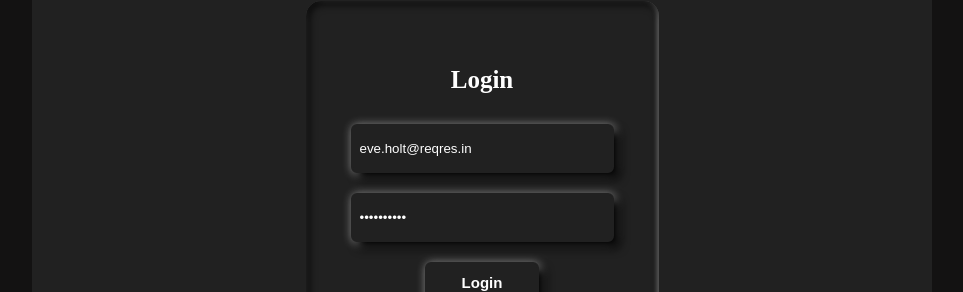
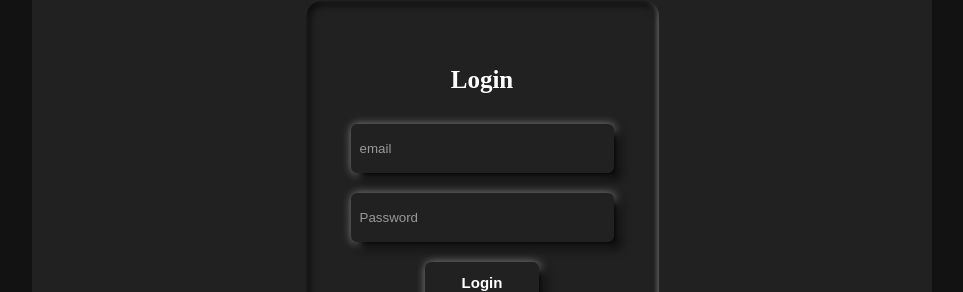
Before and after one commit to MayaChaker/task, a React (Vite) app: page / in a window 1280 px wide. Shown: the part 256-548 px from the top of the page, without its empty margins (158-1121 px from the left). Built offline with nearby package versions, Linux system fonts and the light colour scheme.

Commit message:
Update login and register

```diff
--- a/package.json
+++ b/package.json
@@ -25,6 +25,6 @@
     "eslint-plugin-react-refresh": "^0.4.20",
     "gh-pages": "^6.3.0",
     "globals": "^16.3.0",
-    "vite": "^7.0.5"
+    "vite": "^7.0.6"
   }
 }
--- a/src/components/Login.jsx
+++ b/src/components/Login.jsx
@@ -6,8 +6,8 @@ import { Link } from "react-router-dom";
 
 function Login() {
   const [data, setData] = useState({
-    email: "eve.holt@reqres.in",
-    password: "cityslicka",
+    email: "",
+    password: "",
   });
 
   const [error, setError] = useState("");
@@ -62,7 +62,7 @@ function Login() {
 
       console.log(res.data);
 
-      localStorage.setItem("token", res.data.token);
+      document.cookie = `token=${res.data.token}`;
       localStorage.setItem("email", data.email);
       navigate("/home");
     } catch (error) {
--- a/src/components/Register.jsx
+++ b/src/components/Register.jsx
@@ -8,8 +8,8 @@ function Register() {
   const [data, setData] = useState({
     FirstName: "",
     username: "",
-    email: "eve.holt@reqres.in",
-    password: "pistol",
+    email: "",
+    password: "",
   });
   const [error, setError] = useState("");
   const [loading, setLoading] = useState(false);
@@ -32,7 +32,7 @@ function Register() {
           },
         }
       );
-      localStorage.setItem("token", res.data.token);
+      document.cookie = `token=${res.data.token}`;
       localStorage.setItem("email", data.email);
       navigate("/home");
     } catch (error) {
```
Also changed, not shown: 1 other file (tests, documents, lock files or other folders).
